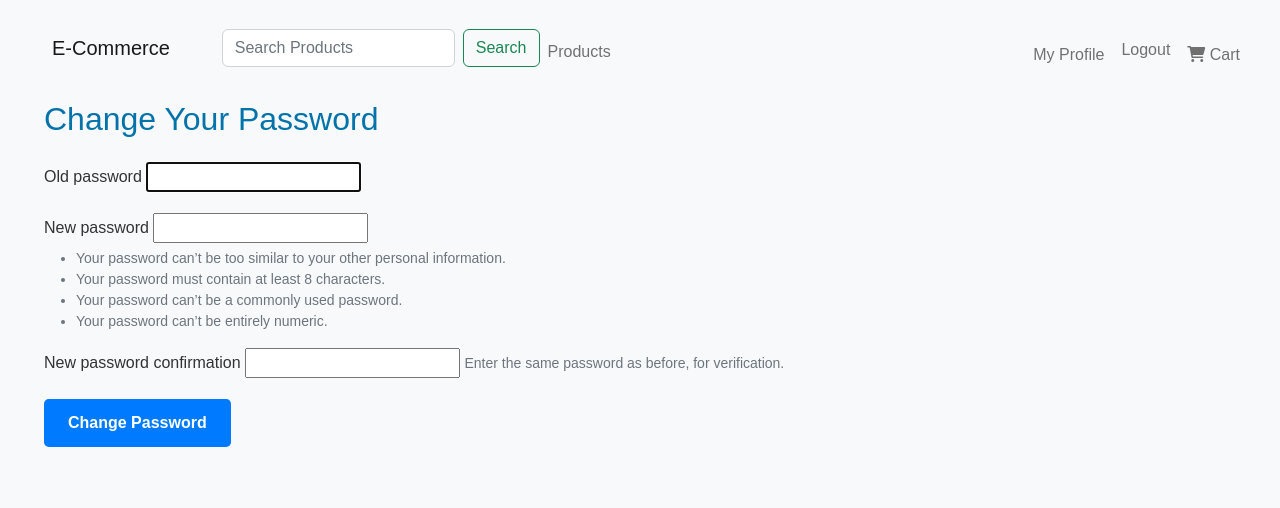
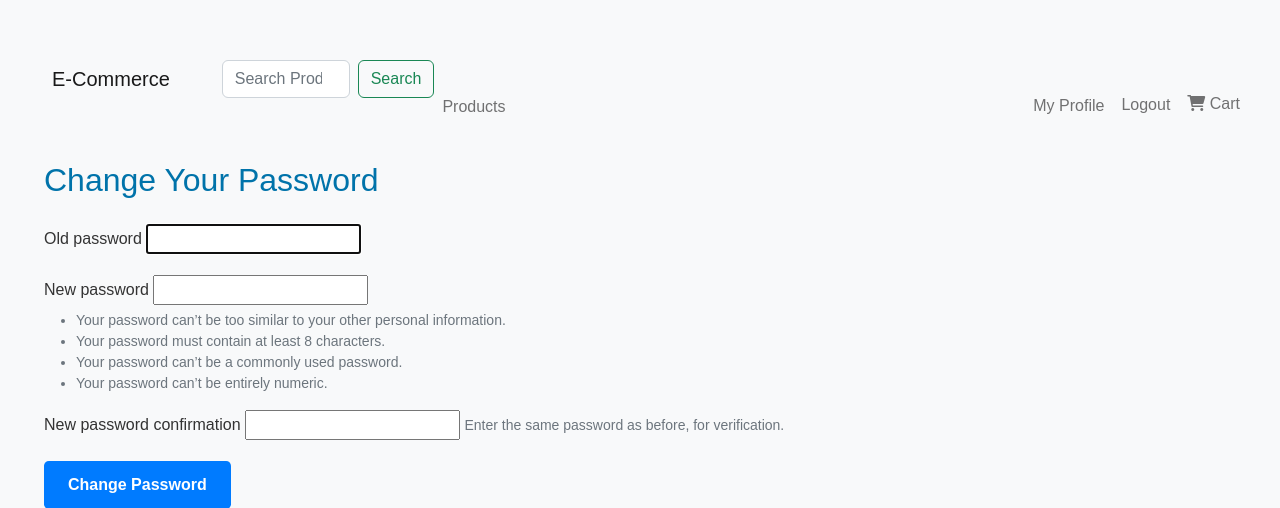
Before and after one commit to jeremyw0886/ecommerce_platform, a Django app: page /accounts/password_change/ in a window 1280 px wide. Shown: the top 508 px of the page. Run offline with Django 5.2, Linux system fonts and the light colour scheme; the visitor is signed in with stand-in values (Sample User, id 1); some libraries are stand-ins or nearby versions.

Commit message:
revert styling

```diff
--- a/store/static/css/styles.css
+++ b/store/static/css/styles.css
@@ -186,9 +186,6 @@ a:hover {
 /* ==========================================================================
    NAVIGATION BAR
    ========================================================================== */
-.nav-link {
-  padding: 0;
-}
 .my-profile {
   padding-top: .1rem;
 }
@@ -421,23 +418,12 @@ a:hover {
     max-width: 100%;
   }
 
-  .logout {
-    display: flex;
-    justify-content: end;
+  .navbar .collapse.navbar-collapse {
+    margin-top: 3.5rem;
+    order: 4;
+    text-align: right;
+    width: 100%;
   }
-
-  .h5,
-  h5 {
-    font-size: 1rem;
-  }
-
-  .navbar-nav {
-    align-items: end;
-  }
-
-  .mb-2 {
-    margin-top: .5rem;
-    margin-bottom: 0;
 }
 
 @media (max-width: 768px) {
@@ -496,15 +482,6 @@ a:hover {
     width: 100%;
   }
 
-    .links {
-      text-align: right;
-    }
-
-    .logout {
-      display: flex;
-      justify-content: end;
-    }
-
   .saved-btns a.btn {
     margin-bottom: 0;
     padding: 1rem;
@@ -529,4 +506,3 @@ a:hover {
     font-size: 0.8rem;
   }
 }
-}
```
Lines whose indentation alone changed are shown as unchanged.
